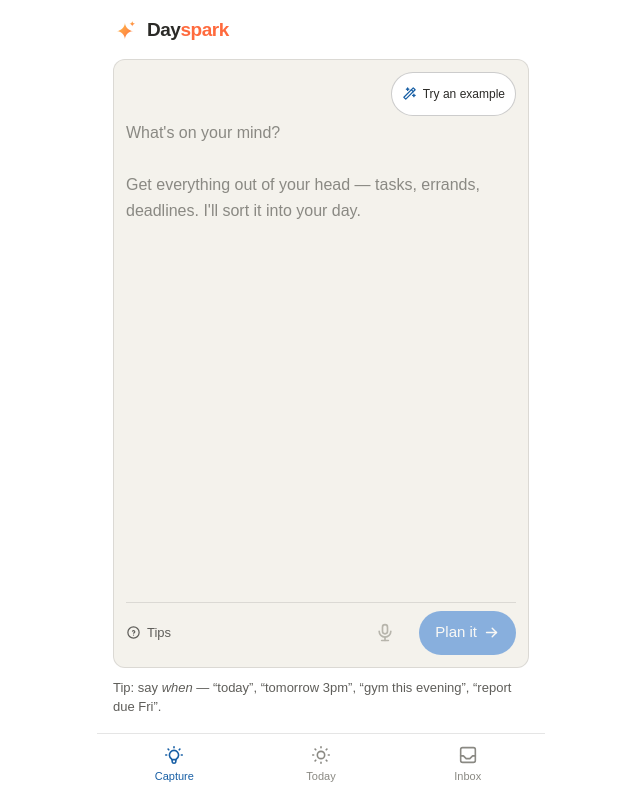
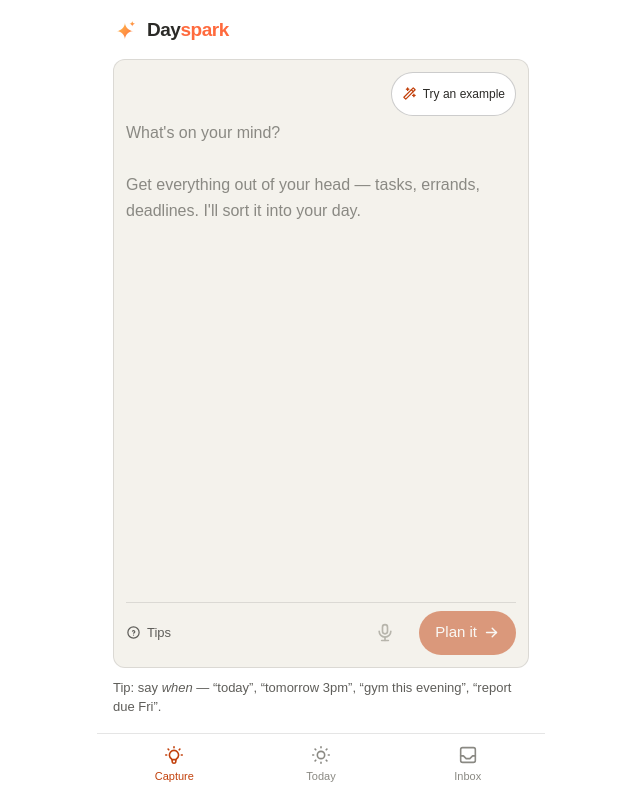
Before and after one commit to bohdan-kolomiiets/skelar-todoist, a Next.js app: page /capture in a window 1280 px wide. Shown: the whole page, without its empty margins (319-959 px from the left). Built offline with nearby package versions, Linux system fonts and the light colour scheme.

Commit message:
feat(ui): coral accent tokens (retire blue); neutral Show-completed toggles

```diff
--- a/src/app/globals.css
+++ b/src/app/globals.css
@@ -23,10 +23,10 @@
   --color-text-secondary: #5f5e5a;
   --color-text-muted: #8a8983;
   --color-text-disabled: #b7b5ac;
-  --color-text-accent: #185fa5;
-  --color-fill-accent: #1f6fd0;
+  --color-text-accent: #c2410c;
+  --color-fill-accent: #c2410c;
   --color-on-accent: #ffffff;
-  --color-bg-accent: #e6f1fb;
+  --color-bg-accent: #fbe9e1;
   --color-bg-warning: #faeeda;
   --color-text-warning: #854f0b;
   --color-border-warning: #e5c48f;
--- a/src/components/screens/InboxScreen.tsx
+++ b/src/components/screens/InboxScreen.tsx
@@ -70,7 +70,7 @@
         <div className="mt-2 border-t border-border pt-2">
           <div className="flex items-center justify-between">
             <span className="text-[13px] font-medium text-text-secondary">Completed · {completed.length}</span>
-            <button type="button" onClick={() => setShowCompleted(!showCompleted)} className="text-[13px] text-text-accent">
+            <button type="button" onClick={() => setShowCompleted(!showCompleted)} className="text-[13px] text-text-secondary">
               {showCompleted ? "Hide" : "Show"}
             </button>
           </div>
--- a/src/components/screens/TodayScreen.tsx
+++ b/src/components/screens/TodayScreen.tsx
@@ -70,7 +70,7 @@
         <div className="mt-2 border-t border-border pt-2">
           <div className="flex items-center justify-between">
             <span className="text-[13px] font-medium text-text-secondary">Completed · {completed.length}</span>
-            <button type="button" onClick={() => setShowCompleted(!showCompleted)} className="text-[13px] text-text-accent">
+            <button type="button" onClick={() => setShowCompleted(!showCompleted)} className="text-[13px] text-text-secondary">
               {showCompleted ? "Hide" : "Show"}
             </button>
           </div>
```
Also changed, not shown: 1 other file (tests, documents, lock files or other folders).
